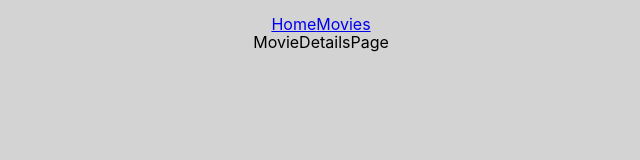
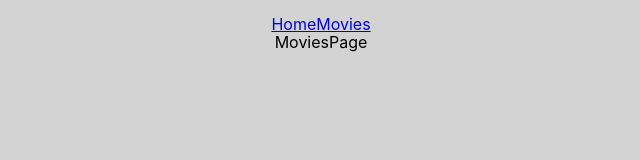
Before and after one commit to denis-tsibaev/react2-goit-react-hw-05-movies, a React (Create React App) app: page /movies/1 in a window 1280 px wide. Shown: the top 160 px of the page, without its empty margins (319-959 px from the left). Built offline with nearby package versions, Linux system fonts and the light colour scheme.

Commit message:
downgrade to router-dom 5.2

```diff
--- a/package.json
+++ b/package.json
@@ -9,7 +9,7 @@
 		"@testing-library/user-event": "^12.8.3",
 		"react": "^17.0.2",
 		"react-dom": "^17.0.2",
-		"react-router-dom": "^6.0.2",
+		"react-router-dom": "^5.2.0",
 		"react-scripts": "4.0.3",
 		"web-vitals": "^1.1.2"
 	},
--- a/src/App.js
+++ b/src/App.js
@@ -1,21 +1,21 @@
-import { Route, Routes } from 'react-router-dom';
+import { Route, Switch } from 'react-router-dom';
 import Container from './components/Container';
 import HomePage from './components/HomePage';
+import MovieDetailsPage from './components/MovieDetailsPage';
 import MoviesPage from './components/MoviesPage';
-import MovieDetailsPage from './components/MovieDetailsPage';
+import NavigationMenu from './components/NavigationMenu';
 import NotFoundPage from './components/NotFoundPage';
-import NavigationMenu from './components/NavigationMenu';
 
 function App() {
     return (
         <Container>
             <NavigationMenu />
-            <Routes>
-                <Route path="/" element={<HomePage />} />
-                <Route path="/movies" element={<MoviesPage />} />
-                <Route path="/movies/:movieId" element={<MovieDetailsPage />} />
-                <Route element={<NotFoundPage />} />
-            </Routes>
+            <Switch>
+                <Route exact path="/" component={HomePage} />
+                <Route path="/movies" component={MoviesPage} />
+                <Route path="/movies/:movieId" component={MovieDetailsPage} />
+                <Route component={NotFoundPage} />
+            </Switch>
         </Container>
     );
 }
--- a/src/components/MovieDetailsPage/MovieDetailsPage.jsx
+++ b/src/components/MovieDetailsPage/MovieDetailsPage.jsx
@@ -1,5 +1,14 @@
+import { Route } from 'react-router-dom';
+import Cast from '../Cast';
+import Reviews from '../Reviews';
+
 const MovieDetailsPage = () => {
-    return <div>MovieDetailsPage</div>;
+    return (
+        <div>
+            <Route path="/movies/:movieId/cast" component={Cast} />
+            <Route path="/movies/:movieId/reviews" component={Reviews} />
+        </div>
+    );
 };
 
 export default MovieDetailsPage;
--- /dev/null
+++ b/src/components/Reviews/Reviews.jsx
@@ -0,0 +1,7 @@
+import React from 'react';
+
+const Reviews = () => {
+    return <div>Reviews</div>;
+};
+
+export default Reviews;
--- /dev/null
+++ b/src/components/Reviews/index.js
@@ -0,0 +1 @@
+export { default } from './Reviews';
```
Also changed, not shown: 1 other file (tests, documents, lock files or other folders).
